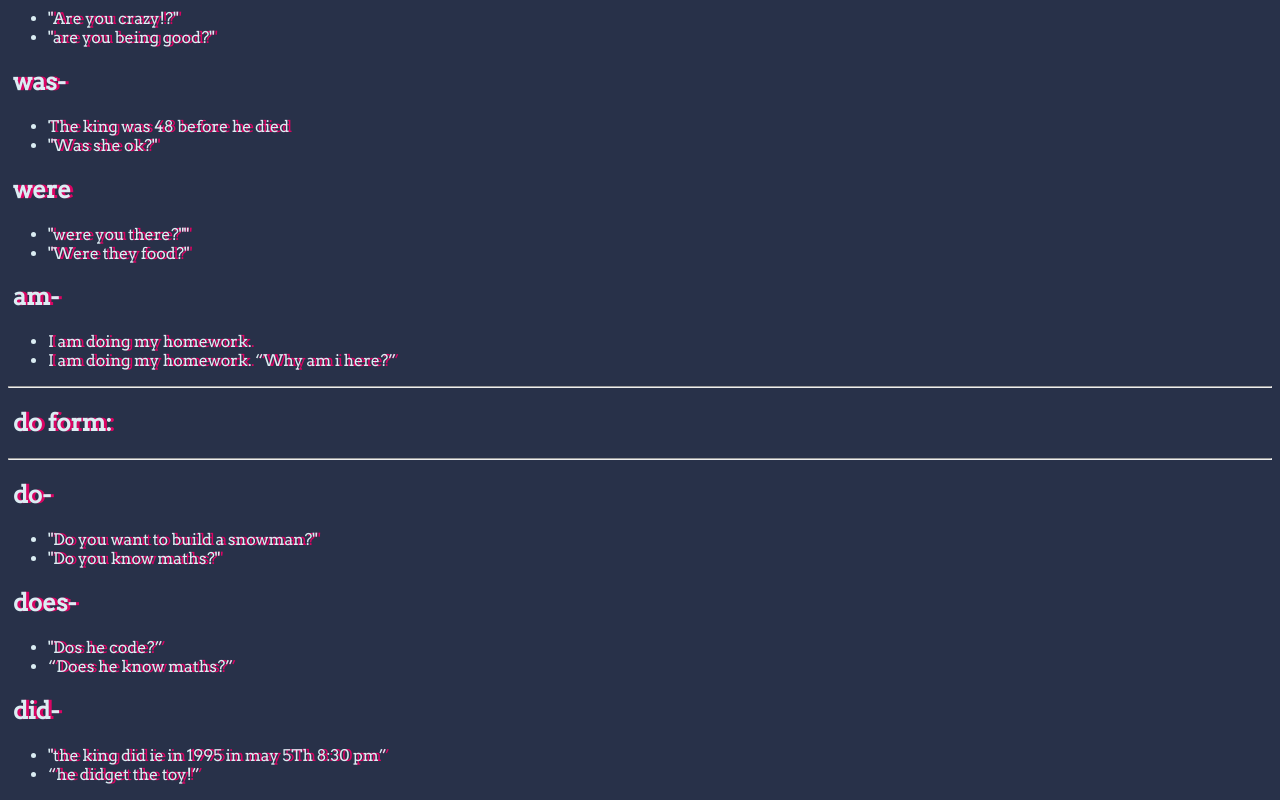
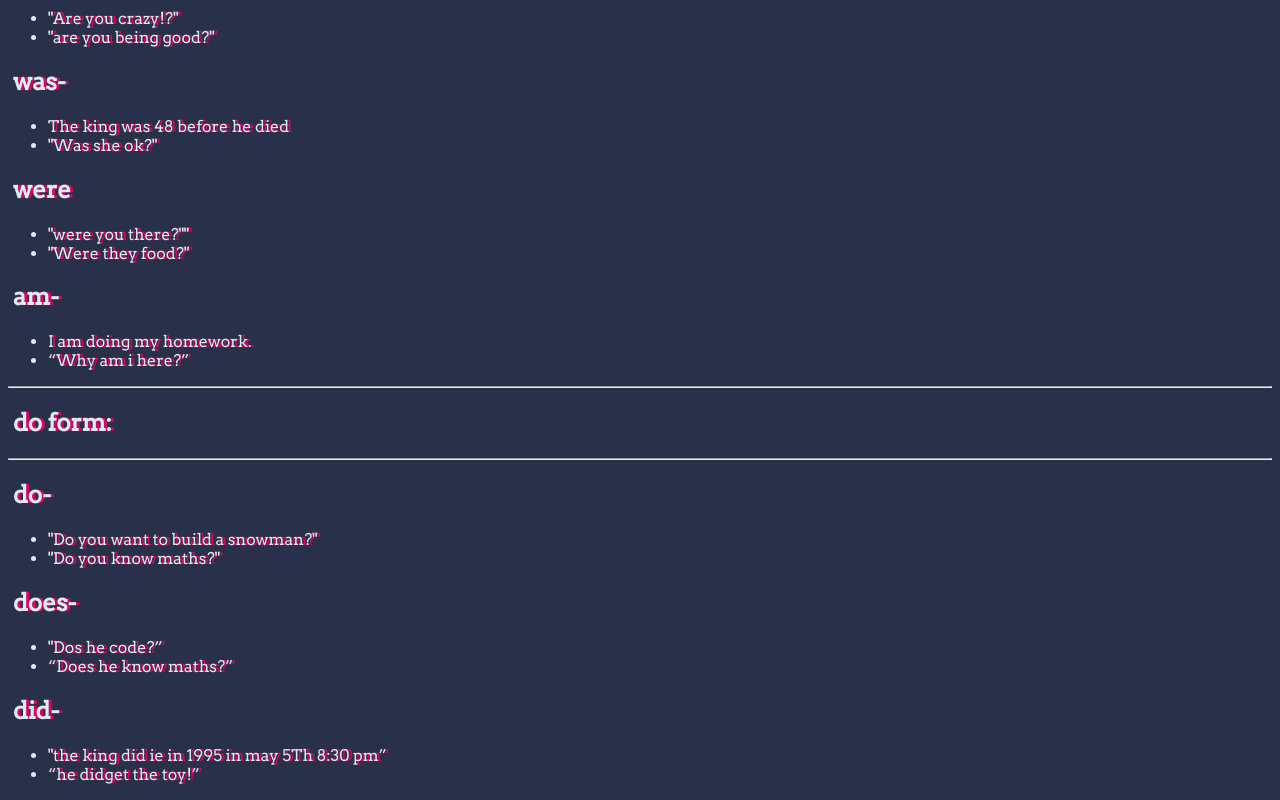
Before and after one commit to RavidA12/home1, a plain HTML site: page index.html in a window 1280 px wide. Shown: the part 620-1420 px from the top of the page. Drawn offline with Linux system fonts and the light colour scheme.

Commit message:
Update index.html

```diff
--- a/index.html
+++ b/index.html
@@ -89,7 +89,7 @@
                         <Ul>
                             <li>I am doing my homework.
                                 </li>
-                               <li> I am doing my homework.
+                               <li>
                                 “Why am i here?”
                                 </li>
 
```
